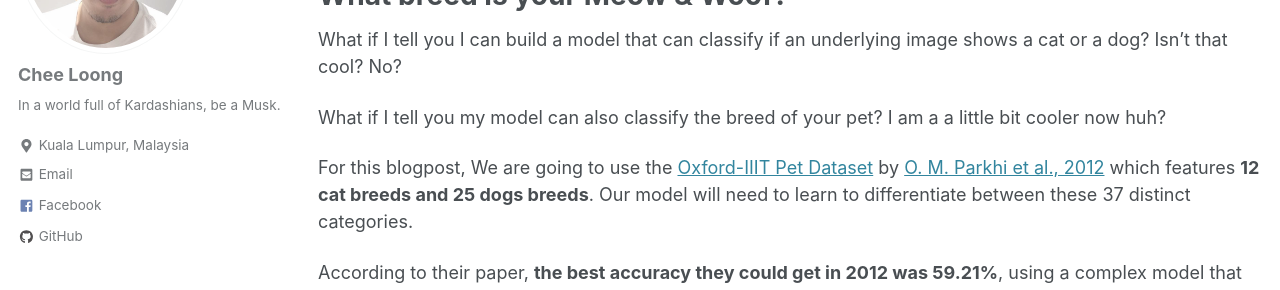
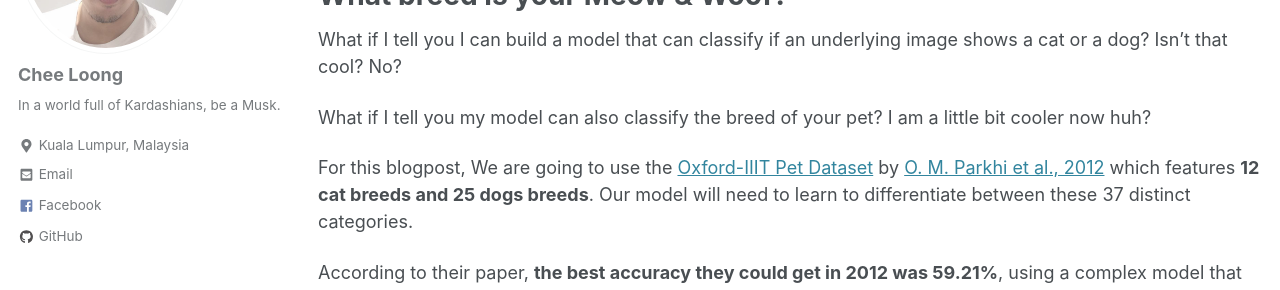
Before and after one commit to CheeLoong/CheeLoong.github.io, a Jekyll site: the page built from _posts/2019-03-08-pets.md, in a window 1280 px wide and 900 px high. Shown: the part 236-526 px from the top of the window. Built offline with Jekyll 4.4.1, drawn with Linux system fonts in a browser that asks for light colours; cached includes are drawn as plain includes.

Commit message:
fix typo

```diff
--- a/_posts/2019-03-08-pets.md
+++ b/_posts/2019-03-08-pets.md
@@ -11,7 +11,7 @@ mathjax: "true"
 
 What if I tell you I can build a model that can classify if an underlying image shows a cat or a dog? Isn't that cool? No?
 
-What if I tell you my model can also classify the breed of your pet? I am a a little bit cooler now huh?
+What if I tell you my model can also classify the breed of your pet? I am a little bit cooler now huh?
 
 For this blogpost, We are going to use the [Oxford-IIIT Pet Dataset](http://www.robots.ox.ac.uk/~vgg/data/pets/) by [O. M. Parkhi et al., 2012](http://www.robots.ox.ac.uk/~vgg/publications/2012/parkhi12a/parkhi12a.pdf) which features **12 cat breeds and 25 dogs breeds**. Our model will need to learn to differentiate between these 37 distinct categories.
 
```
